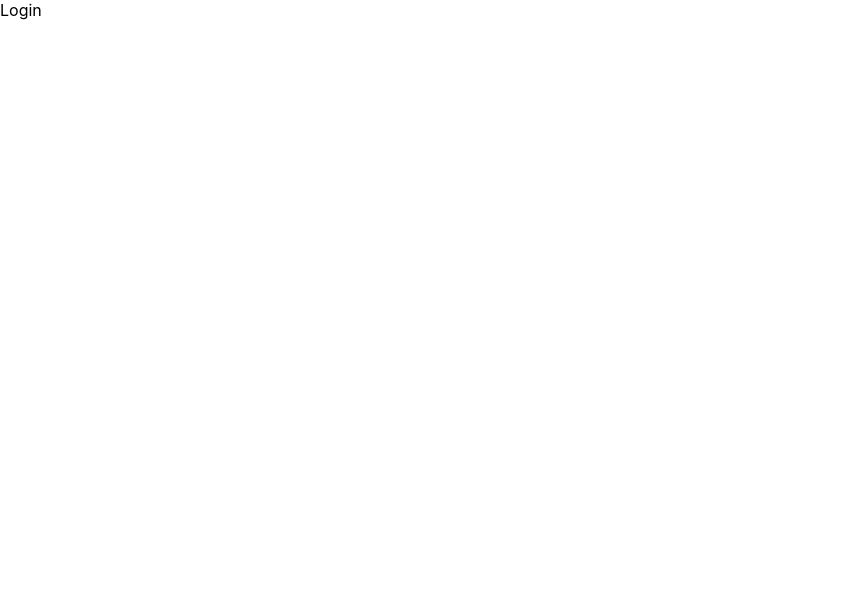
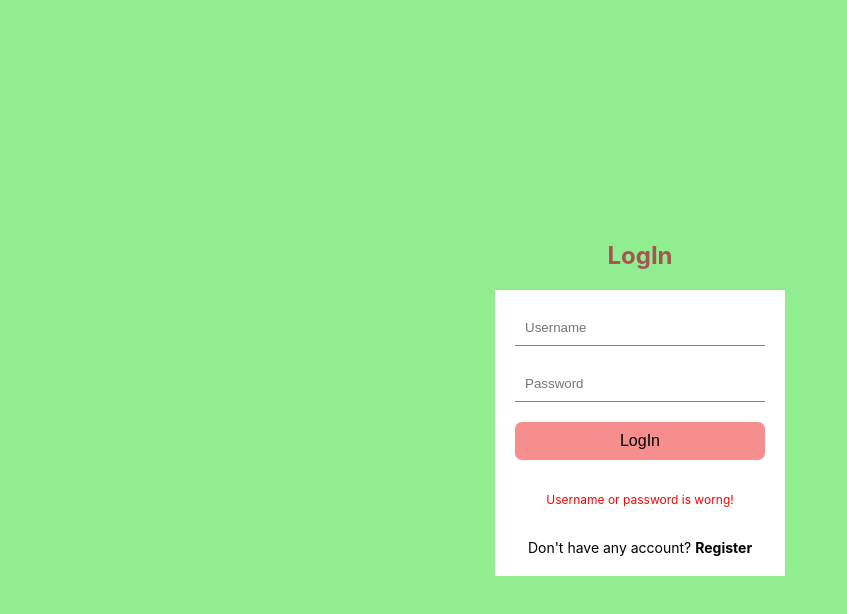
Before and after one commit to mohit838/Dynamic-Blog, a React (Create React App) app in the folder client/: page /login in a window 1280 px wide. Shown: the top 614 px of the page, without its empty margins (0-847 px from the left). Built offline with nearby package versions, Linux system fonts and the light colour scheme.

Commit message:
Login UI Complete

```diff
--- a/client/src/App.js
+++ b/client/src/App.js
@@ -1,9 +1,14 @@
 import Routing from "./Router/Routing";
+import "./style.scss";
 
 function App() {
   return (
     <>
-      <Routing></Routing>
+      <div className="mainApp">
+        <div className="container">
+          <Routing></Routing>
+        </div>
+      </div>
     </>
   );
 }
--- a/client/src/pages/Login.jsx
+++ b/client/src/pages/Login.jsx
@@ -1,7 +1,21 @@
 import React from "react";
+import { Link } from "react-router-dom";
 
 const Login = () => {
-  return <div>Login</div>;
+  return (
+    <div className="login">
+      <h1>LogIn</h1>
+      <form>
+        <input type="text" placeholder="Username" />
+        <input type="password" placeholder="Password" />
+        <button>LogIn</button>
+        <p>Username or password is worng!</p>
+        <span>
+          Don't have any account? <Link to="/register">Register</Link>
+        </span>
+      </form>
+    </div>
+  );
 };
 
 export default Login;
--- /dev/null
+++ b/client/src/style.scss
@@ -0,0 +1,74 @@
+// Color Variable
+$bg: #90ee90;
+$button: #f78e8e;
+$error: #ff0000;
+
+// Main CSS
+.mainApp {
+  .container {
+    .login {
+      display: flex;
+      flex-direction: column;
+      align-items: center;
+      justify-content: center;
+      height: 100vh;
+      background-color: $bg;
+
+      h1 {
+        font-size: 24px;
+        color: #a85353;
+        margin-bottom: 20px;
+      }
+      form {
+        display: flex;
+        flex-direction: column;
+        background-color: #fff;
+        width: 250px;
+        padding: 20px;
+        gap: 20px;
+
+        input {
+          padding: 10px;
+          border: none;
+          border-bottom: 1px solid gray;
+          outline: none;
+        }
+
+        button {
+          font-size: 1rem;
+          cursor: pointer;
+          padding: 10px;
+          background-color: $button;
+          border: none;
+          border-radius: 7px;
+          -webkit-border-radius: 7px;
+          -moz-border-radius: 7px;
+          -ms-border-radius: 7px;
+          -o-border-radius: 7px;
+
+          &:hover {
+            color: #fff;
+            background-color: black;
+          }
+        }
+
+        p {
+          font-size: 12px;
+          text-align: center;
+          color: $error;
+        }
+
+        span {
+          font-size: 14px;
+          text-align: center;
+
+          a {
+            text-decoration: none;
+            color: black;
+            font-weight: bold;
+          }
+        }
+      }
+    }
+  }
+}
```
